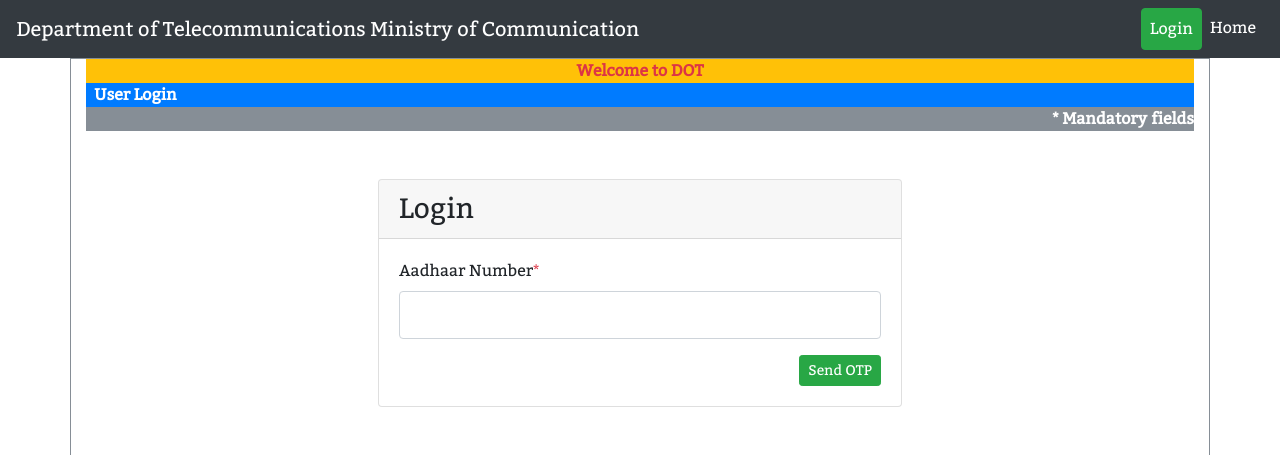
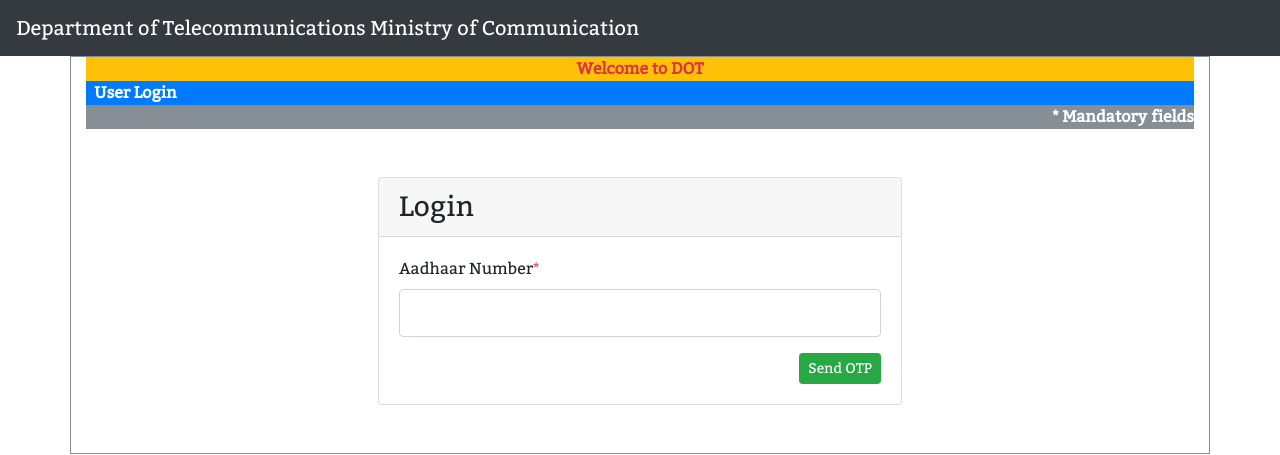
Before and after one commit to iamrgaurav/Beast-cdb, a Flask app: page / in a window 1280 px wide. Shown: the top 455 px of the page. Run offline with Flask 2, Linux system fonts and the light colour scheme; some libraries are stand-ins or nearby versions.

Commit message:
Minor bug fix

```diff
--- a/src/models/api/dot/Admin.py
+++ b/src/models/api/dot/Admin.py
@@ -18,7 +18,7 @@
 
     @staticmethod
     def create_new_user(username, password, name, dob, privileges, title):
-        return Admin(username=username, password=password, name=name, dob=dob, privilages=privileges, title=title).save_to_db()
+        return Admin(username=username, password=password, name=name, dob=dob, privileges=privileges, title=title).save_to_db()
 
     @staticmethod
     def get_admin_by_admin_id(user_id):
--- a/src/templates/dot/home.html
+++ b/src/templates/dot/home.html
@@ -10,10 +10,7 @@
 
             {% if "uid" not in session.keys() or session['uid'] == None %}
                 <li class="nav-item">
-                    <a class="nav-link text-white btn btn-success" href="#">Login</a>
-                </li>
-                <li class="nav-item">
-                    <a class="nav-link text-white" href="{{ url_for("admin.login_user") }}">Home</a>
+                    <a class="nav-link text-white btn btn-success" href="{{ url_for("admin.login_user") }}">Login</a>
                 </li>
             {% else %}
 
--- a/src/templates/dot/login.html
+++ b/src/templates/dot/login.html
@@ -11,10 +11,7 @@
 
             {% if "uid" not in session.keys() and session['uid'] == None %}
                 <li class="nav-item">
-                    <a class="nav-link text-white btn btn-success" href="#">Login</a>
-                </li>
-                <li class="nav-item">
-                    <a class="nav-link text-white" href="#">Home</a>
+                    <a class="nav-link text-white" href="{{ url_for('admin.home') }}">Home</a>
                 </li>
             {% else %}
 
--- a/src/templates/home.html
+++ b/src/templates/home.html
@@ -9,12 +9,7 @@
         <ul class="navbar-nav ml-auto">
 
             {% if 'uid' not in session.keys() or session['uid'] == None %}
-                <li class="nav-item">
-                    <a class="nav-link text-white btn btn-success" href="#">Login</a>
-                </li>
-                <li class="nav-item">
-                    <a class="nav-link text-white" href="#">Home</a>
-                </li>
+
             {% else %}
 
                 <li class="nav-item">
```
